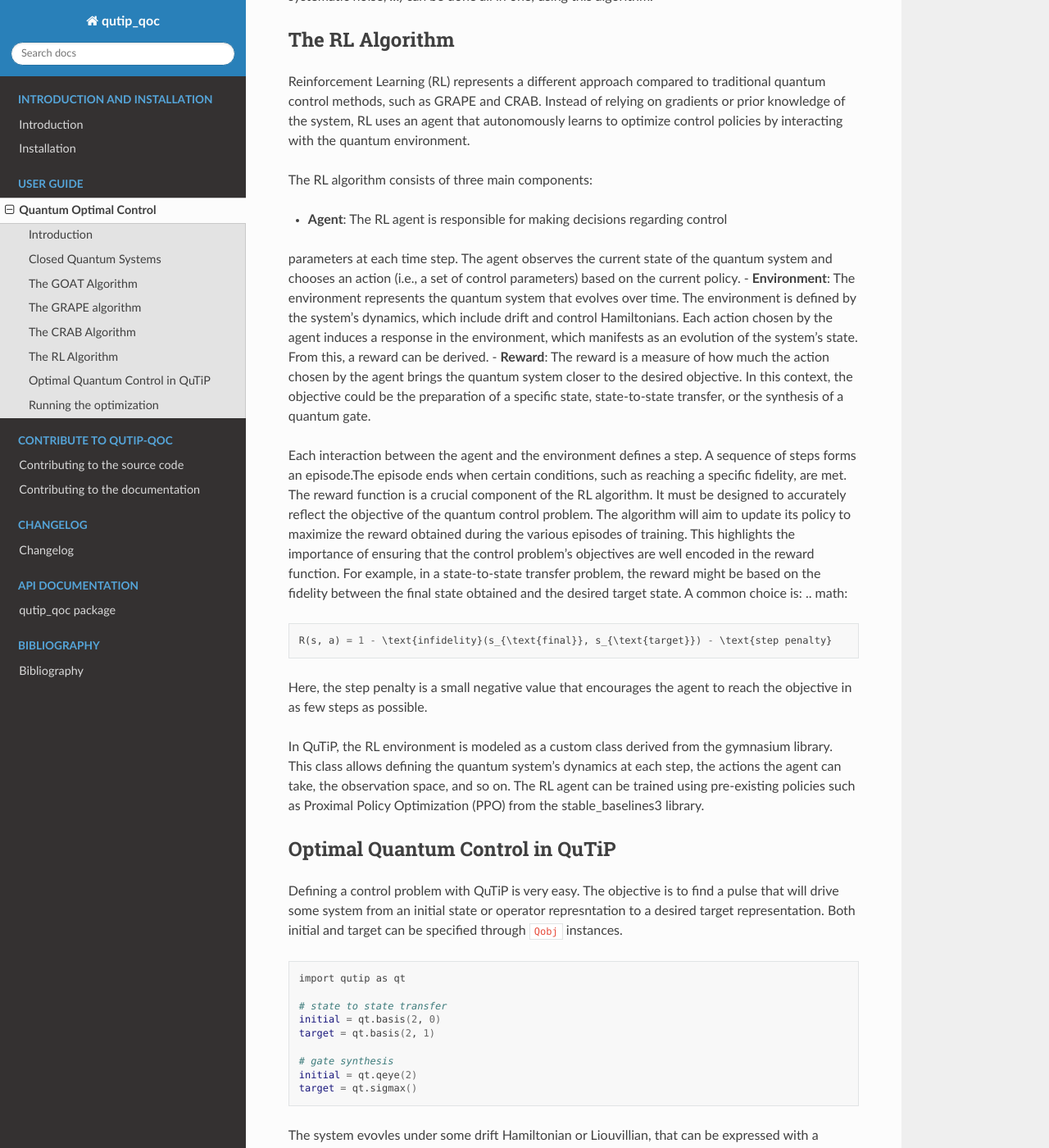
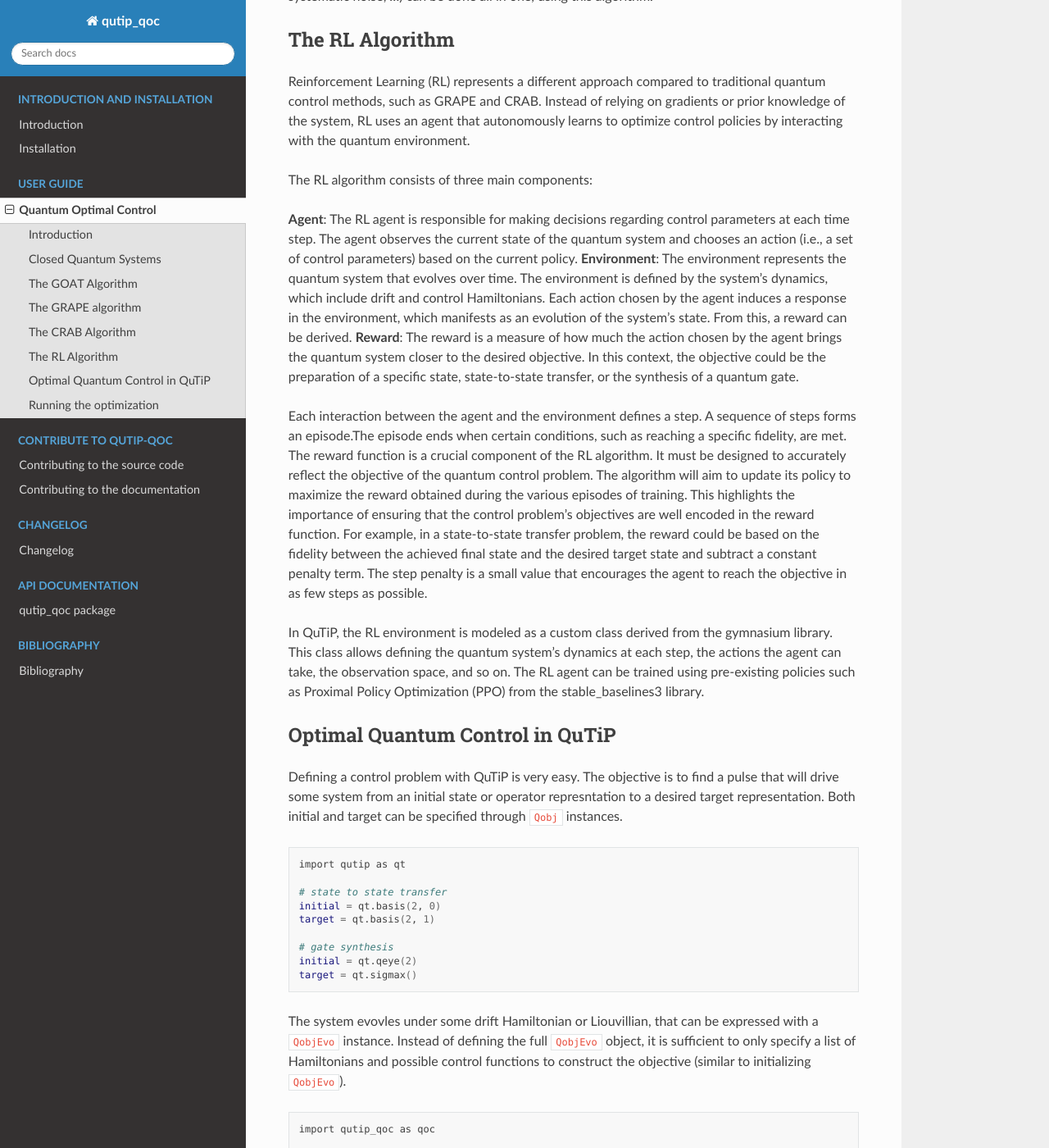
Before and after one commit to qutip/qutip-qoc, a Sphinx documentation site: the page built from doc/guide/guide-control.rst, in a window 1280 px wide and 1400 px high, scrolled down 4846 px. Shown: the whole window at 82% size. Built offline with Sphinx 7.4.7 and the Read the Docs theme 2.0.0, drawn with Linux system fonts in a browser that asks for light colours; cross-references to code outside the pages are shown as plain code.

Commit message:
rendering update

```diff
--- a/doc/guide/guide-control.rst
+++ b/doc/guide/guide-control.rst
@@ -204,14 +204,14 @@ control policies by interacting with the quantum environment.
 
 The RL algorithm consists of three main components:
 
-- **Agent**: The RL agent is responsible for making decisions regarding control
+**Agent**: The RL agent is responsible for making decisions regarding control
 parameters at each time step. The agent observes the current state of the quantum
 system and chooses an action (i.e., a set of control parameters) based on the current policy.
-- **Environment**: The environment represents the quantum system that evolves over time.
+**Environment**: The environment represents the quantum system that evolves over time.
 The environment is defined by the system's dynamics, which include drift and control Hamiltonians.
 Each action chosen by the agent induces a response in the environment, which manifests as an
 evolution of the system's state. From this, a reward can be derived.
-- **Reward**: The reward is a measure of how much the action chosen by the agent brings the
+**Reward**: The reward is a measure of how much the action chosen by the agent brings the
 quantum system closer to the desired objective. In this context, the objective could be the
 preparation of a specific state, state-to-state transfer, or the synthesis of a quantum gate.
 
@@ -223,14 +223,9 @@ accurately reflect the objective of the quantum control problem.
 The algorithm will aim to update its policy to maximize the reward obtained during the
 various episodes of training. This highlights the importance of ensuring that the control
 problem's objectives are well encoded in the reward function. For example, in a state-to-state
-transfer problem, the reward might be based on the fidelity between the final state obtained
-and the desired target state. A common choice is:
-.. math::
-
-  R(s, a) = 1 - \text{infidelity}(s_{\text{final}}, s_{\text{target}}) - \text{step penalty}
-
-Here, the step penalty is a small negative value that encourages the agent to reach the objective
-in as few steps as possible.
+transfer problem, the reward could be based on the fidelity between the achieved final state
+and the desired target state and subtract a constant penalty term.
+The step penalty is a small value that encourages the agent to reach the objective in as few steps as possible.
 
 In QuTiP, the RL environment is modeled as a custom class derived from the gymnasium library.
 This class allows defining the quantum system's dynamics at each step, the actions the agent
```
